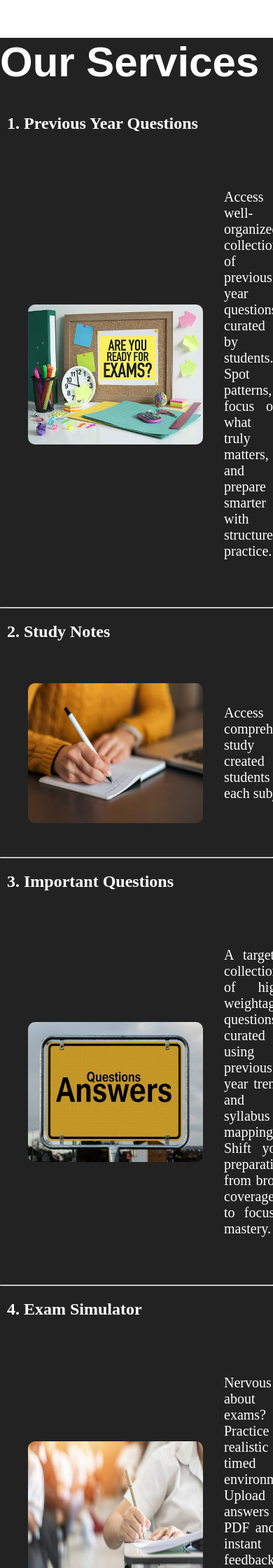
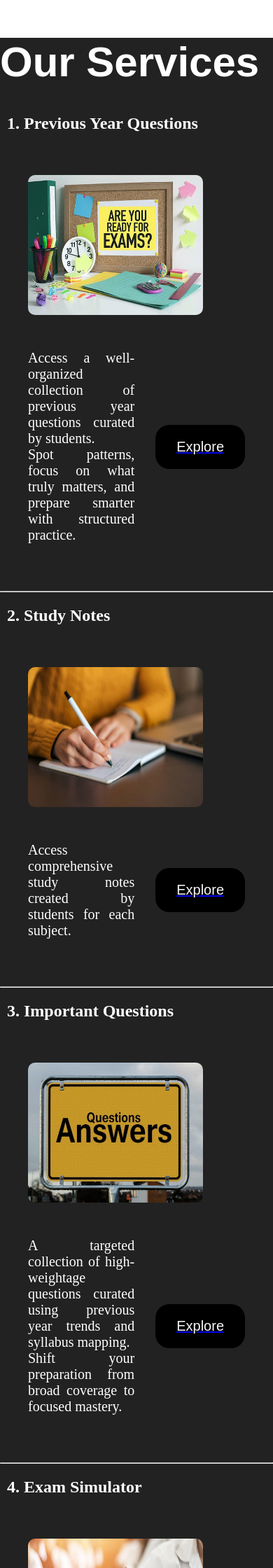
Before and after one commit to archa-s-ar/GASANA1.0, a Flask app: page / in a window 390 px wide; the page is wider, and only the part inside the window is pictured. Shown: the part 691-2931 px from the top of that part at 70% size. Run offline with Flask 3, Linux system fonts and the light colour scheme; some web fonts are replaced.

Commit message:
Fixed Mobile view

```diff
--- a/static/style.css
+++ b/static/style.css
@@ -101,6 +101,7 @@
     justify-content: space-between;
     gap:30px;
     padding:40px;
+    flex-wrap:wrap
 }
 .service-info{
     text-align: justify;
```
